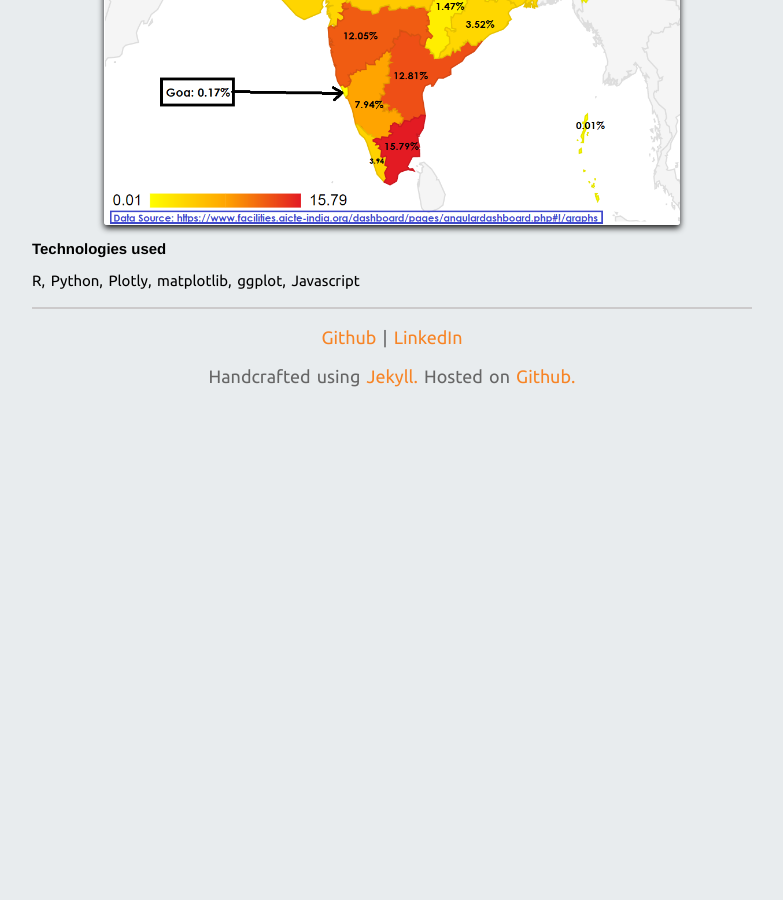
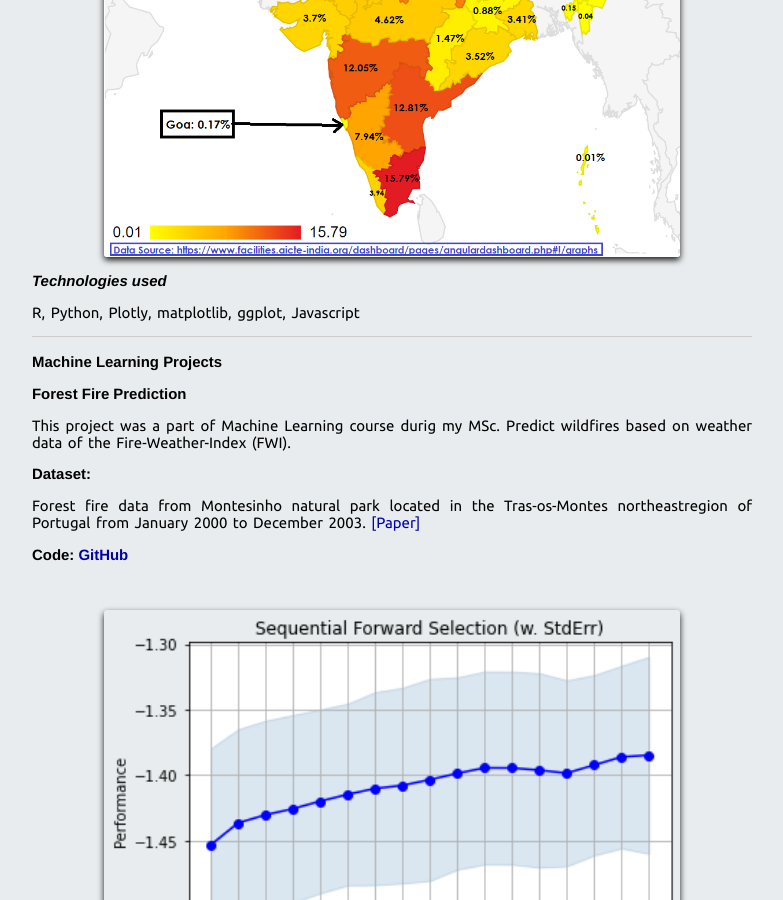
Before and after one commit to pratik98/pratik98.github.com, a Jekyll site: the page built from portfolio.md, in a window 1280 px wide and 900 px high, scrolled down 2949 px. Shown: the whole window, without its empty margins (248-1031 px from the left). Built offline with Jekyll 4.4.1, drawn with Linux system fonts in a browser that asks for light colours; nearby versions of some CDN libraries; before the commit the page ends 3354 px from its top, so only the background shows below that; some of the changed text lies outside the part shown.

Commit message:
Added ML Projects

```diff
--- a/portfolio.md
+++ b/portfolio.md
@@ -7,10 +7,12 @@
 
 This page contains details about some selected data analysis and data visualization projects i have worked, both from my previous workplace ([PIK](https://www.pik-potsdam.de/en) - projects which are available in public domain) and personal projects.
 
-
 <hr>
 
-# Sankey Diagrams for Electricity-Mix #
+# Data Analystics and Visualization Projects #
+
+
+## Sankey Diagrams for Electricity-Mix ##
 I developed framework for generating sankey plots and time-series animation.
 These plots became a part of [Deutschland auf dem Weg zur Klimaneutralität 2045 – Szenarien und Pfade im Modellvergleich Report.](https://ariadneprojekt.de/publikation/deutschland-auf-dem-weg-zur-klimaneutralitat-2045-szenarienreport/)
 <br />
@@ -21,17 +23,17 @@
 
 ![Sankey Animation](images/portfolio/EUR_movie.gif)
 
-# Technologies used #
+### _Technologies used_ ###
 R, Python, Plotly, matplotlib, ggplot
 <hr>
 
 
-# Bar-chart Racing Animation  #
+## Bar-chart Racing Animation  ##
 This is an ongoing visualization side project of mine where i collect, clean and visualize different datasets using barchar racing animation. Currently, exploring various datasets from India and Germany.
 All Visualizations are available on [YouTube.](https://www.youtube.com/playlist?list=PLkGTRv6_dWh5tcKiznSyv1Hcaf69RFCgA)
 
 
-## Few Visualizations:
+### Few Visualizations: ###
 
 * Indian Loksabha Election Results from 1951 to 2014
 * Net Positive Migration to Germany from European Countries (1991-2020)
@@ -43,13 +45,13 @@
 <br />
 
 
-# Technologies used #
+### _Technologies used_ ###
 Javascript, Python, Excel, Openshot Video Editor, React, R, Python
 
 <hr>
 
 
-# Visualy Weighted Density Plot #
+## Visualy Weighted Density Plot ##
 This Visualization is reproduction of *Burke, Hsiang, and Miguel (2015)*'s
 Economic Impact of Climate Change on the world [plot](https://web.stanford.edu/~mburke/climate/map.php) in R for different Use Cases.
 
@@ -58,11 +60,11 @@
 ![Sankey](images/portfolio/pessi_median.png)
 
 
-# Technologies used #
+### _Technologies used_ ###
 R, Python, Plotly, matplotlib, ggplot
 <hr>
 
-# Data About India - Geo-Spatial Maps #
+## Data About India - Geo-Spatial Maps ##
 This Side project is my effort to answer some very basic questions about India using data visualizations and statistics. I constantly look for datasets and data sources related to India on web and try to come up with some insights and easy to understand visualizations.
 
 All Visualizations are available on my [Data About India Blog.](https://dataaboutindia.wordpress.com/)
@@ -72,5 +74,36 @@
 ![Sankey](images/portfolio/geo_india.png)
 
 
-# Technologies used #
+### _Technologies used_ ###
 R, Python, Plotly, matplotlib, ggplot, Javascript
+
+<hr>
+
+# Machine Learning Projects #
+
+## Forest Fire Prediction ##
+This project was a part of Machine Learning course durig my MSc.
+Predict wildfires based on weather data of the Fire-Weather-Index (FWI).
+
+### Dataset: ###
+ Forest fire data from Montesinho natural park located in the Tras-os-Montes northeastregion of Portugal from January 2000 to December 2003. [[Paper]](https://www.researchgate.net/publication/238767143_A_Data_Mining_Approach_to_Predict_Forest_Fires_using_Meteorological_Data)
+
+### Code: [GitHub](https://github.com/pratik98/Machine-LearningSummer2020/tree/master/Forest%20Fire%20Prediction%20Project) ###
+ <br />
+
+![Forest Fire Regression](images/portfolio/forestfire.png)
+
+<hr>
+
+## Time series forecasting for avocado prices ##
+This project was a part of Deep Learning course durig my MSc. Applied various deep learning and time-series algorithms to predict price of a commodity.
+
+### Dataset: ###
+  The avocado dataset is available on the Hass Avocado Board website or [Kaggle.](https://www.kaggle.com/neuromusic/avocado-prices)
+
+### Code: [GitHub](https://github.com/pratik98/Deep-Learning-HPI-2020/tree/master/dl_Q1_project) ###
+
+### Pre-print: [pdf](https://github.com/pratik98/Deep-Learning-HPI-2020/blob/master/dl_Q1_project/summary.pdf) ###
+ <br />
+
+![Time Series Forecasting](images/portfolio/timeseries.png)
```
Also changed, not shown: images/portfolio/forestfire.png (added), images/portfolio/timeseries.png (added).
